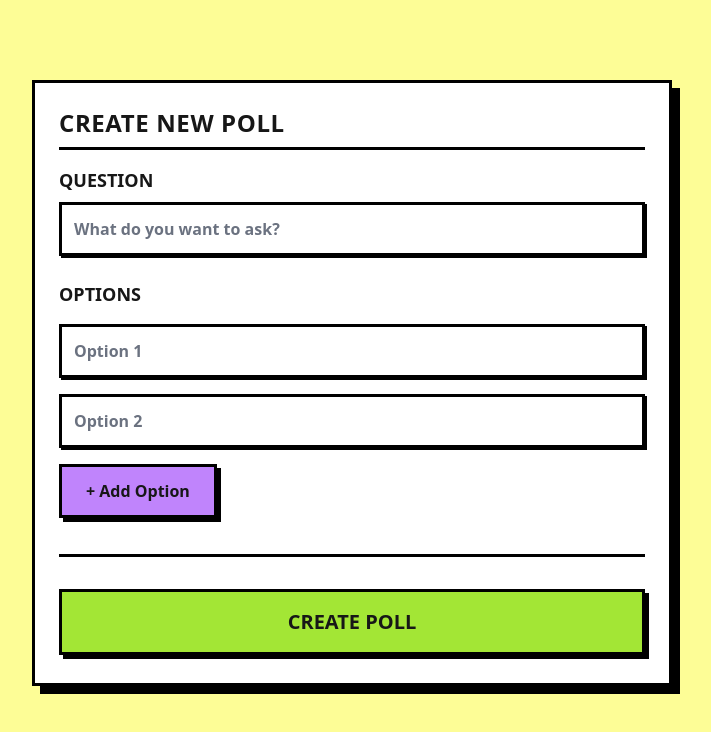
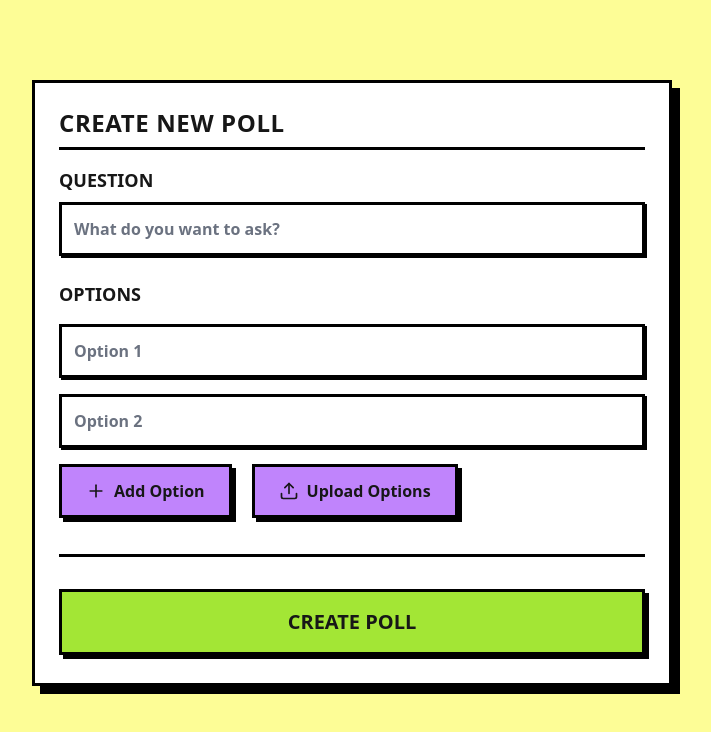
Before and after one commit to truonghoangthuan/nuxt-voting-app, a Nuxt app: page / in a window 1280 px wide. Shown: the top 732 px of the page, without its empty margins (288-999 px from the left). Built offline with nearby package versions, Linux system fonts and the light colour scheme.

Commit message:
feat: allow user upload text file

```diff
--- /dev/null
+++ b/components/ui/NeoFileUpload.vue
@@ -0,0 +1,55 @@
+<script setup lang="ts">
+const emit = defineEmits<{
+  (e: 'upload', content: string): void;
+}>();
+
+const fileInput = ref<HTMLInputElement | null>(null);
+
+const triggerUpload = () => {
+  fileInput.value?.click();
+};
+
+const handleFileChange = (event: Event) => {
+  const target = event.target as HTMLInputElement;
+  const file = target.files?.[0];
+
+  if (file) {
+    const reader = new FileReader();
+    reader.onload = (e) => {
+      const content = e.target?.result as string;
+      emit('upload', content);
+      // Reset input so same file can be selected again
+      if (fileInput.value) {
+        fileInput.value.value = '';
+      }
+    };
+    reader.readAsText(file);
+  }
+};
+</script>
+
+<template>
+  <div>
+    <input ref="fileInput" type="file" accept=".txt,.csv" class="hidden" @change="handleFileChange" />
+    <NeoButton variant="secondary" @click="triggerUpload">
+      <div class="flex items-center gap-2">
+        <svg
+          xmlns="http://www.w3.org/2000/svg"
+          width="20"
+          height="20"
+          viewBox="0 0 24 24"
+          fill="none"
+          stroke="currentColor"
+          stroke-width="2"
+          stroke-linecap="round"
+          stroke-linejoin="round"
+        >
+          <path d="M21 15v4a2 2 0 0 1-2 2H5a2 2 0 0 1-2-2v-4" />
+          <polyline points="17 8 12 3 7 8" />
+          <line x1="12" y1="3" x2="12" y2="15" />
+        </svg>
+        <span>Upload Options</span>
+      </div>
+    </NeoButton>
+  </div>
+</template>
--- a/pages/index.vue
+++ b/pages/index.vue
@@ -11,6 +11,30 @@ const addOption = () => {
 const removeOption = (index: number) => {
   if (options.value.length > 2) {
     options.value.splice(index, 1);
+  }
+};
+
+const handleFileUpload = (content: string) => {
+  const newOptions = content
+    .split(',')
+    .map((o) => o.trim())
+    .filter((o) => o);
+  if (newOptions.length > 0) {
+    // Determine if we should append or replace.
+    // Logic: If there are only empty options (initial state), replace them.
+    // Otherwise, append.
+    const hasExistingContent = options.value.some((o) => o.trim() !== '');
+
+    if (!hasExistingContent) {
+      options.value = newOptions;
+    } else {
+      options.value.push(...newOptions);
+    }
+
+    // Ensure we have at least 2 empty options if the result is too short (though unlikely with file upload)
+    while (options.value.length < 2) {
+      options.value.push('');
+    }
   }
 };
 
@@ -54,7 +78,28 @@ const handleCreate = async () => {
             </NeoButton>
           </div>
 
-          <NeoButton variant="secondary" @click="addOption" class="self-start"> + Add Option </NeoButton>
+          <div class="flex gap-4">
+            <NeoButton variant="secondary" @click="addOption" class="self-start">
+              <div class="flex items-center gap-2">
+                <svg
+                  xmlns="http://www.w3.org/2000/svg"
+                  width="20"
+                  height="20"
+                  viewBox="0 0 24 24"
+                  fill="none"
+                  stroke="currentColor"
+                  stroke-width="2"
+                  stroke-linecap="round"
+                  stroke-linejoin="round"
+                >
+                  <line x1="12" y1="5" x2="12" y2="19"></line>
+                  <line x1="5" y1="12" x2="19" y2="12"></line>
+                </svg>
+                <span>Add Option</span>
+              </div>
+            </NeoButton>
+            <NeoFileUpload @upload="handleFileUpload" />
+          </div>
         </div>
 
         <div class="border-t-3 border-neo-black my-2"></div>
```
